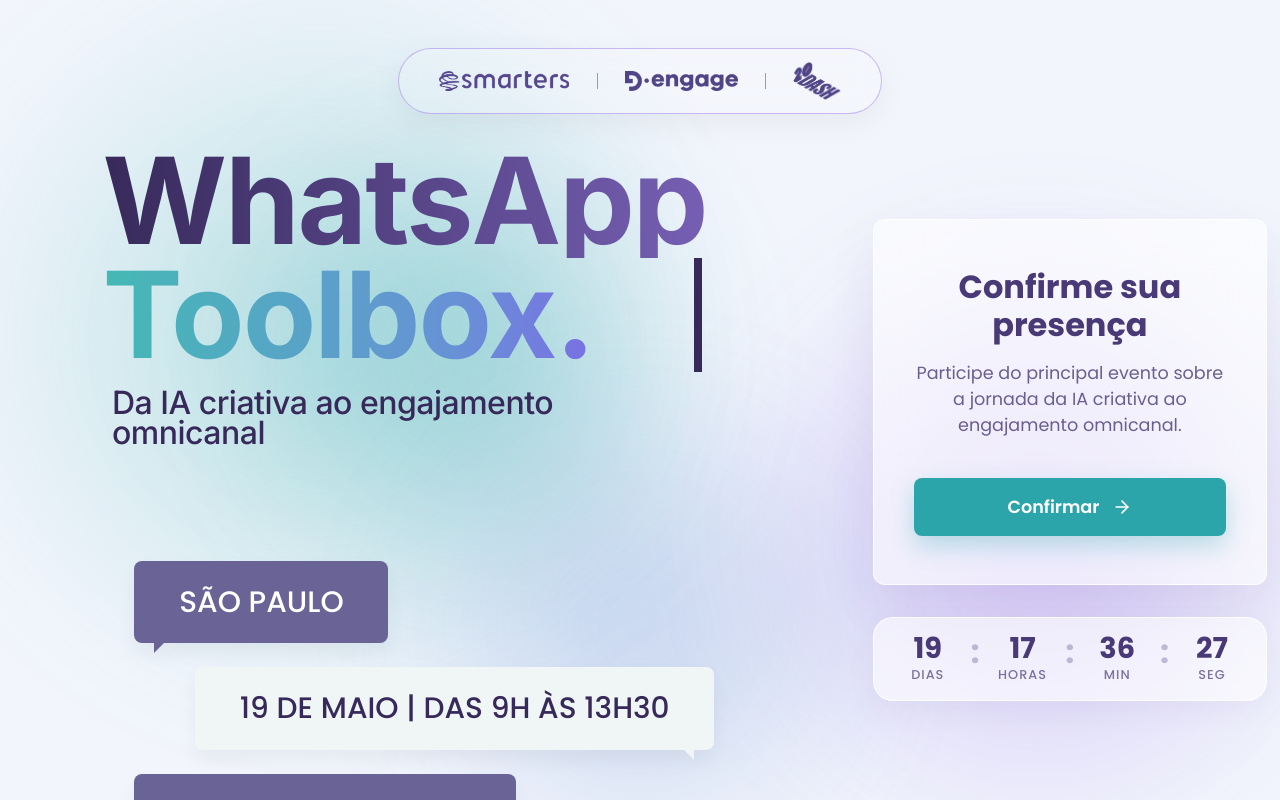
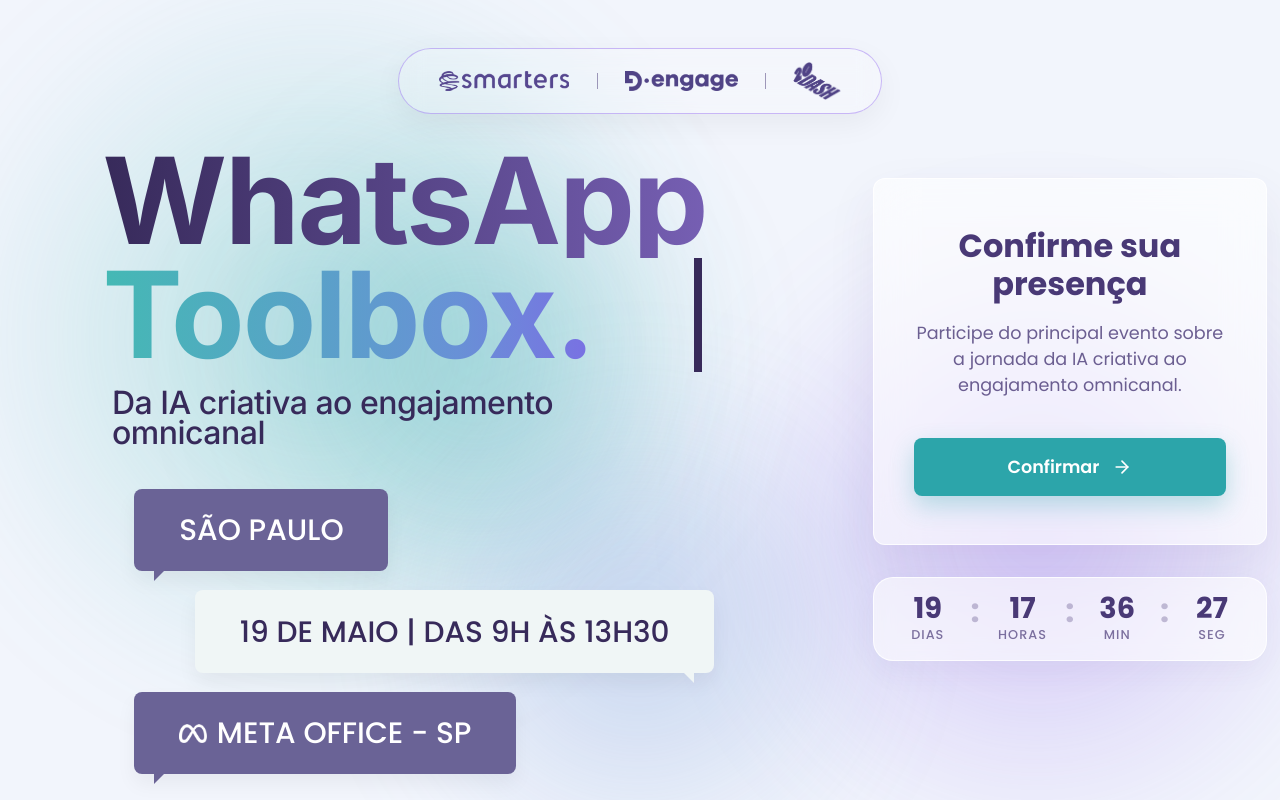
Before and after one commit to Gabrielfelix-27/smarters, a React (Vite) app: page / in a window 1280 px wide. Shown: the top 800 px of the page. Built offline with nearby package versions, Linux system fonts and the light colour scheme.

Commit message:
style: subir os balões de chat para maior visibilidade acima da dobra

```diff
--- a/src/App.css
+++ b/src/App.css
@@ -185,7 +185,7 @@
   display: flex;
   flex-direction: column;
   line-height: 0.95;
-  margin-bottom: 3rem;
+  margin-bottom: 1rem;
   font-family: 'Inter', sans-serif;
   font-weight: 700;
   letter-spacing: -2px;
@@ -257,10 +257,10 @@
 }
 
 .bubbles-container {
-  margin-top: 4rem;
+  margin-top: 1.5rem;
   display: flex;
   flex-direction: column;
-  gap: 1.5rem;
+  gap: 1.2rem;
   width: 100%;
   max-width: 580px;
   margin-left: 2rem;
```
